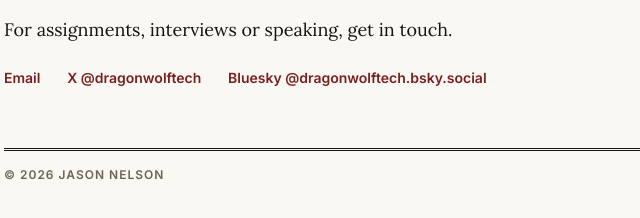
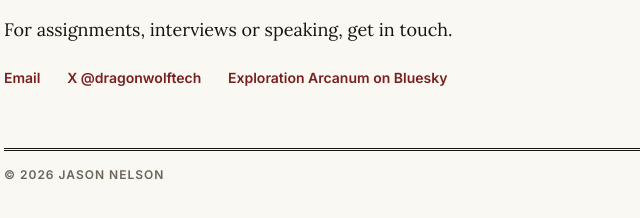
Before and after one commit to dragonwolftech/dragonwolftech.github.io, a plain HTML site: page index.html in a window 1280 px wide. Shown: the part 3123-3341 px from the top of the page, 230-870 px from the left. Drawn offline with Linux system fonts and the light colour scheme; a web font is replaced by a local one.

Commit message:
Use Exploration Arcanum Bluesky account in Contact

```diff
--- a/index.html
+++ b/index.html
@@ -108,7 +108,7 @@ footer{border-top:3px double var(--ink);padding-top:16px;font:600 12px Inter,san
   <p>For assignments, interviews or speaking, get in touch.</p>
   <a href="mailto:jason@explorationarcanum.com">Email</a>
   <a href="https://x.com/dragonwolftech">X @dragonwolftech</a>
-  <a href="https://bsky.app/profile/dragonwolftech.bsky.social">Bluesky @dragonwolftech.bsky.social</a>
+  <a href="https://bsky.app/profile/explorationarcanum.com">Exploration Arcanum on Bluesky</a>
 </section>
 
 <footer>&copy; 2026 Jason Nelson</footer>
```
